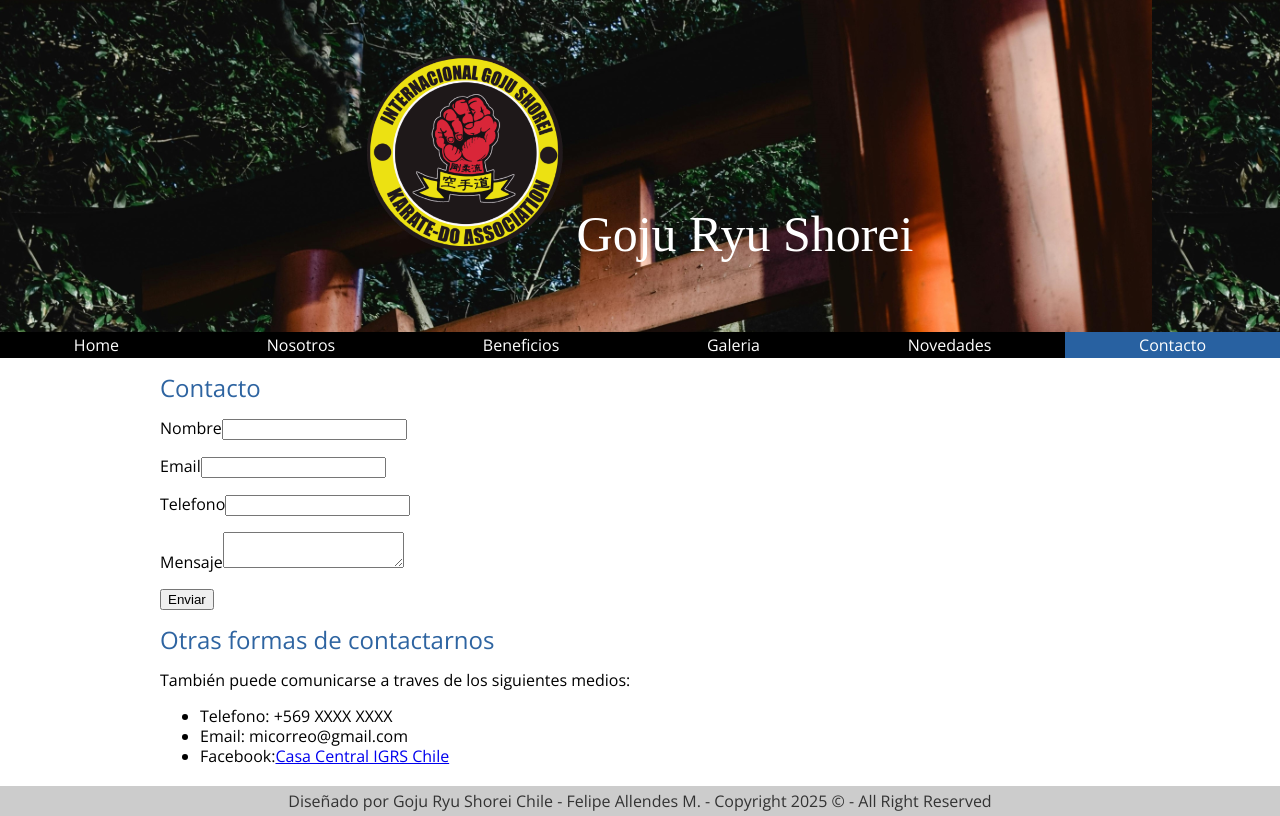
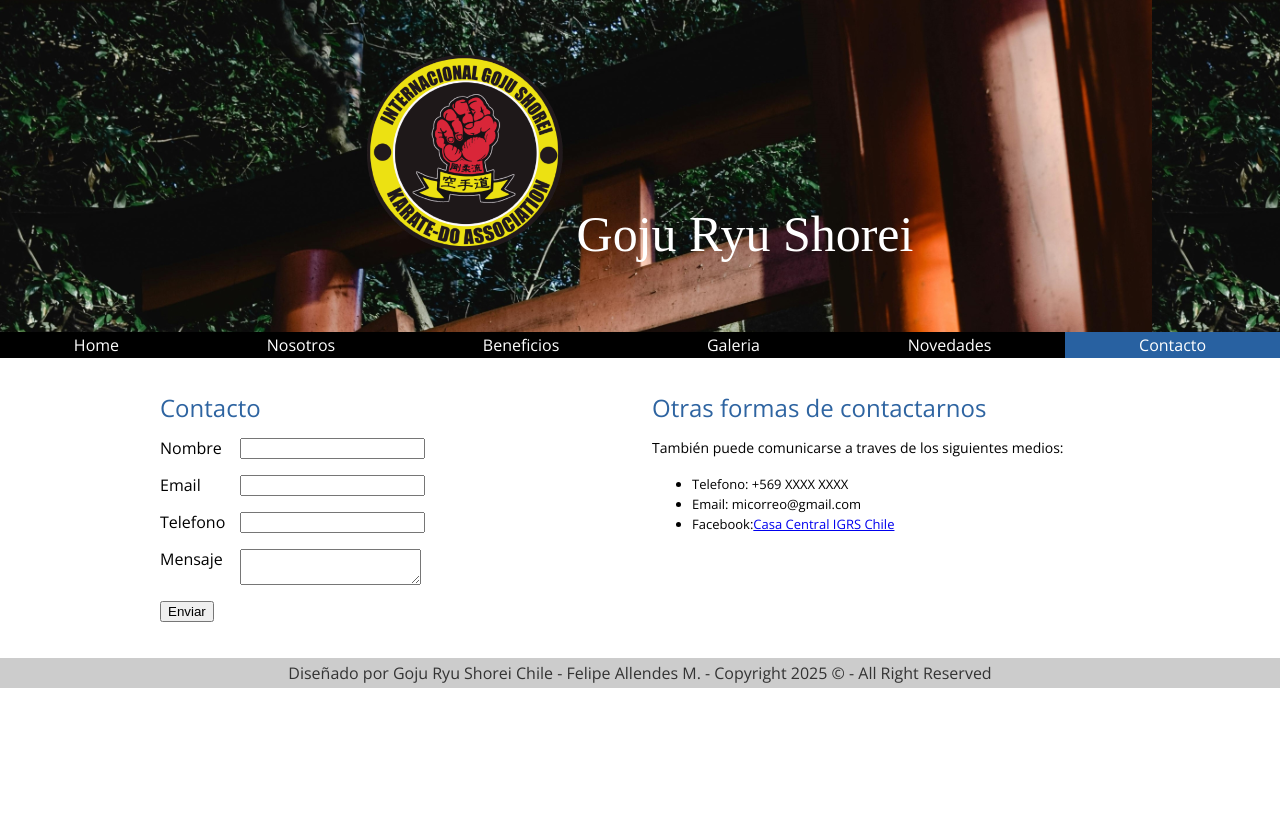
Before and after one commit to FelipeAllendesM/DiploUTNFullStack, a React (Create React App) app in the folder gimnasio/frontend/: page /contacto in a window 1280 px wide. Built offline with nearby package versions, Linux system fonts and the light colour scheme; a web font is replaced by a local one.

Commit message:
Ajustes estilos

```diff
--- a/gimnasio/frontend/src/components/layouts/Footer.js
+++ b/gimnasio/frontend/src/components/layouts/Footer.js
@@ -1,5 +1,6 @@
 import React from 'react';
 import '../../styles/components/layout/Footer.css';
+
 const Footer = (props) => {
     return (
         <footer>Diseñado por Goju Ryu Shorei Chile - Felipe Allendes M. - Copyright 2025 © - All Right Reserved
--- a/gimnasio/frontend/src/components/layouts/Header.js
+++ b/gimnasio/frontend/src/components/layouts/Header.js
@@ -1,5 +1,6 @@
 import React from 'react';
 import '../../styles/components/layout/Header.css';
+import '../../App.css'
 
 const Header = (props) => {
     return (
--- a/gimnasio/frontend/src/pages/ContactoPage.js
+++ b/gimnasio/frontend/src/pages/ContactoPage.js
@@ -1,5 +1,6 @@
 import React from 'react';
-import '../styles'
+import '../styles/components/pages/ContactoPage.css';
+
 const ContactoPage = (props) => {
     return (
         <main className="holder contacto">
@@ -36,7 +37,7 @@ const ContactoPage = (props) => {
                     <li>Telefono: +569 XXXX XXXX</li>
                     <li>Email: micorreo@gmail.com</li>
                     <li>Facebook:
-                        <a href="https://www.facebook.com/share/g/14npmDzX7u/" target="_blank">
+                        <a href="https://www.facebook.com/share/g/14npmDzX7u/">
                             Casa Central IGRS Chile
                         </a>
                     </li>
--- a/gimnasio/frontend/src/pages/GaleriaPage.js
+++ b/gimnasio/frontend/src/pages/GaleriaPage.js
@@ -1,4 +1,6 @@
 import React from 'react';
+import '../styles/components/pages/GaleriaPage.css';
+import '../App.css';
 const GaleriaPage = (props) => {
     return (
         <main className="holder">
--- a/gimnasio/frontend/src/pages/NosotrosPage.js
+++ b/gimnasio/frontend/src/pages/NosotrosPage.js
@@ -1,4 +1,6 @@
 import React from 'react';
+import '../styles/components/pages/NosotrosPage.css';
+import '../App.css';
 const NosotrosPage = (props) => {
     return (
         <main className="holder">
```
Also changed, not shown: gimnasio/frontend/src/pages/HomePage.js (+9 -9 lines).
